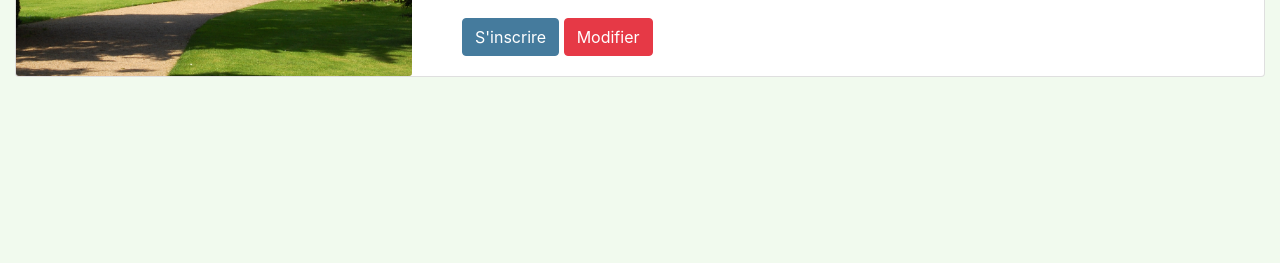
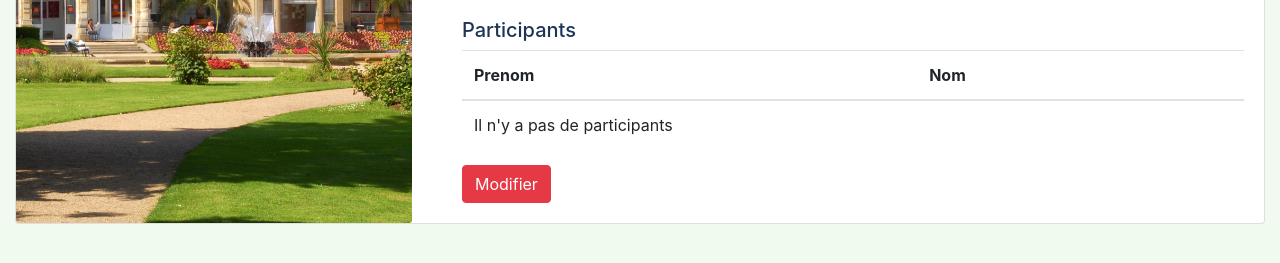
Before and after one commit to Stellarya/sortirEni, a Symfony app: template templates/sortie/details.html.twig in a window 1280 px wide. Shown: the part 336-599 px from the top of the page. Run offline with Twig, Linux system fonts and the light colour scheme; the template is opened without the code that fills it, so the values that code supplies are empty; some libraries are stand-ins or nearby versions.

Commit message:
Inscription OK

```diff
--- a/templates/sortie/details.html.twig
+++ b/templates/sortie/details.html.twig
@@ -7,7 +7,8 @@
                     {% if sortie.id is divisible by (2) %}
                         <img class="card-img image_details" src="{{ asset("images/thabor.jpg") }}" alt="Card image cap">
                     {% else %}
-                        <img class="card-im image_details" src="{{ asset("images/thabor2.jpg") }}" alt="Card image cap">
+                        <img class="card-img image_details" src="{{ asset("images/thabor2.jpg") }}"
+                             alt="Card image cap">
                     {% endif %}
                 </div>
                 <div class="col-md-8">
@@ -16,24 +17,50 @@
                         <div class="card-text">
                             <div class="row">
                                 <div class="col-6">
-                                    <p>Date et Heure de la sortie : <span>{{ dateHeure }}</span></p>
+                                    <p>Date et Heure de la sortie : {{ dateHeure }}</p>
                                     <p>Duree : {{ sortie.duree }} minutes</p>
-                                    <p>Date limite d'inscription : <span>{{ dateLimite }}</span></p>
+                                    <p>Date limite d'inscription : {{ dateLimite }}</p>
                                     <p>Nombre de place : {{ sortie.nbInscriptionMax }}</p>
                                     <p>Descriptions et infos : {{ sortie.infosSortie }}</p>
                                 </div>
                                 <div class="col-6">
-                                    <p>Lieu : <span>{{ lieu.nom }}</span></p>
+                                    <p>Lieu : {{ lieu.nom }}</p>
                                     <p>Rue : {{ lieu.rue }}</p>
                                     <p>Ville : {{ lieu.ville.codePostal }} {{ lieu.ville.nom }}</p>
                                     <p>Latitude : {{ latitude }}</p>
                                     <p>Longitude : {{ longitude }}</p>
                                 </div>
                             </div>
+                            <h5>Participants</h5>
+                            <table class="table">
+                                <thead>
+                                <tr>
+                                    <th scope="col">Prenom</th>
+                                    <th scope="col">Nom</th>
+                                </tr>
+                                </thead>
+                                <tbody>
+                                {% if participants is not empty and participants is not null %}
+                                    {% for participant in participants %}
+                                    <tr>
+                                        <td>{{ participant.prenom }}</td>
+                                        <td>{{ participant.nom }}</td>
+                                    </tr>
+                                    {% endfor %}
+                                {% else %}
+                                    <tr>
+                                        <td colspan="4">Il n'y a pas de participants</td>
+                                    </tr>
+                                {% endif %}
+                                </tbody>
+                            </table>
                         </div>
                         <p class="card-text">
-                            <a href="{{ path('page_inscription_sortie', {'id' : sortie.id}) }}"
-                               class="btn btn-secondary">S'inscrire</a>
+                            {% if participants|length < sortie.nbInscriptionMax %}
+                                <a href="{{ path('page_inscription_sortie', {'id' : sortie.id, 'idParticipant' : app.user.id} ) }}"
+                                   class="btn btn-secondary">S'inscrire</a>
+                            {% endif %}
+
                             <a href="{{ path('page_modifier_sortie', {'id' : sortie.id}) }}" class="btn btn-danger">Modifier</a>
                         </p>
                     </div>
```
Also changed, not shown: src/Controller/SortieController.php (+57 -21 lines), src/Repository/SortieRepository.php (+15 -0 lines).
